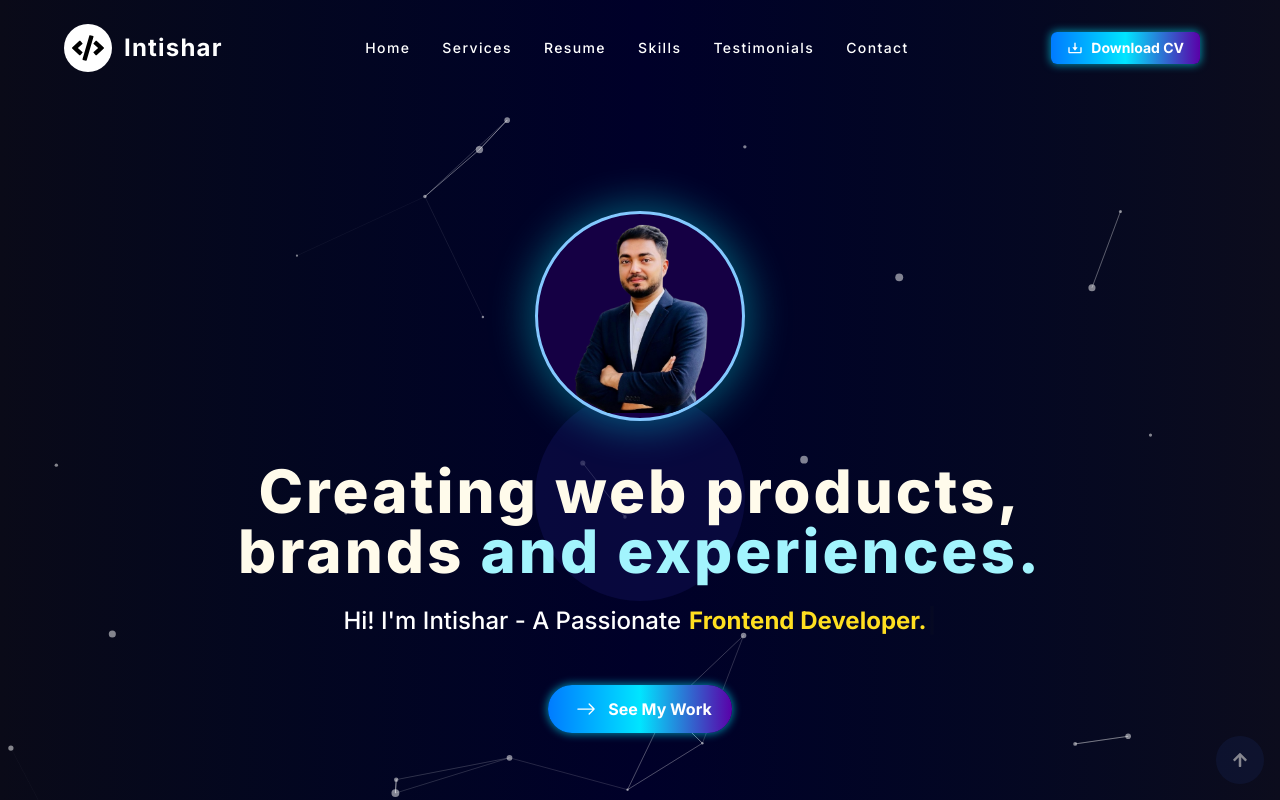
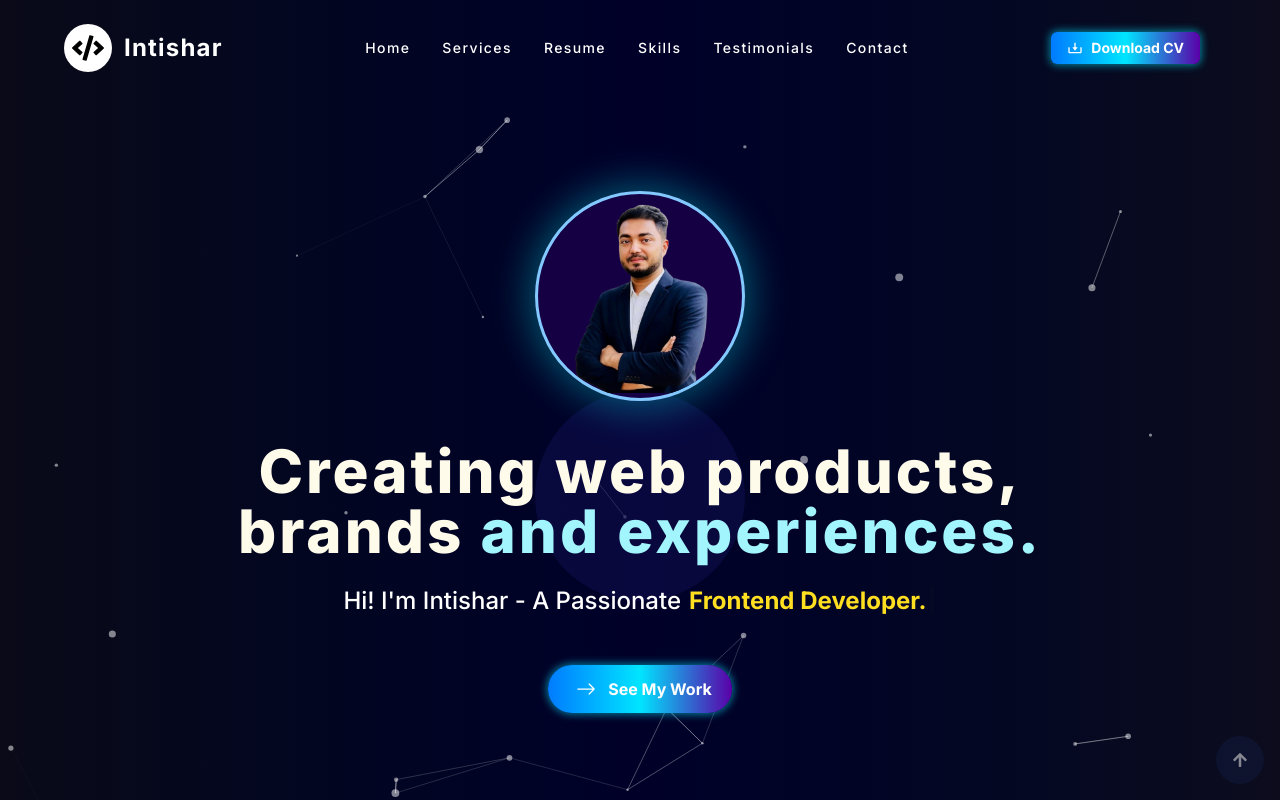
Before and after one commit to intisharmashrurTurjo/IntisharMashrurPortFolioNextJS, a Next.js app: page / in a window 1280 px wide. Shown: the top 800 px of the page. Built offline with nearby package versions, Linux system fonts and the light colour scheme.

Commit message:
wqqwt Mssawssfasf123czczxfsdcf452g

```diff
--- a/components/Helper/Home/Hero/Hero.tsx
+++ b/components/Helper/Home/Hero/Hero.tsx
@@ -19,7 +19,7 @@ const Hero = () => {
       <div className="absolute z-10 w-[210px] h-[210px] rounded-full bg-[#0c0c48aa] pointer-events-none"></div>
 
       {/* Content wrapper (on top of particles) */}
-      <div className="relative z-20 flex flex-col items-center -mt-12">
+      <div className="relative z-20 flex flex-col items-center -mt-22">
 
         {/* Circle Wrapper */}
         <div className="
```
